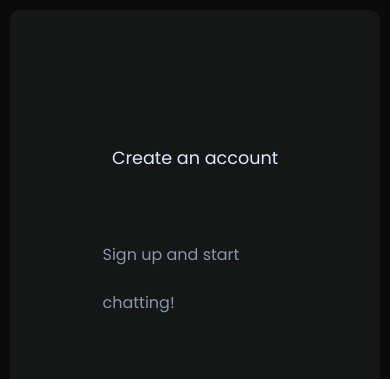
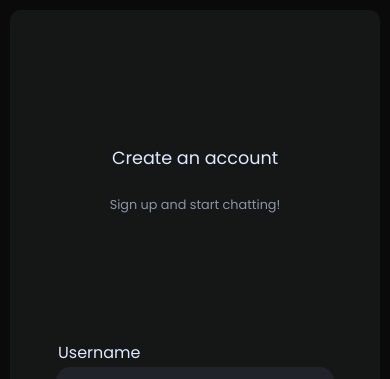
Before and after one commit to hicoolasss/WebChat, a React (Create React App) app: page / in a window 390 px wide. Shown: the top 379 px of the page. Built offline with nearby package versions, Linux system fonts and the light colour scheme.

Commit message:
fixed back responsive resolutions

```diff
--- a/src/registration.css
+++ b/src/registration.css
@@ -319,7 +319,7 @@ p {
         font-size: 1.5em;
     }
 
-    #create_acc_desc {
+    #desc {
         font-size: 1em;
         /* margin-top: 5px; */
     }
@@ -338,7 +338,7 @@ p {
         font-size: 2.5em;
     }
 
-    #create_acc_desc {
+    #desc {
         font-size: 2em;
         /* margin-top: 5px; */
     }
@@ -369,7 +369,7 @@ p {
         font-size: 2em;
     }
 
-    #create_acc_desc {
+    #desc {
         font-size: 1.5em;
         /* margin-top: 5px; */
     }
@@ -398,7 +398,7 @@ p {
         font-size: 1em;
     }
 
-    #create_acc_desc {
+    #desc {
         font-size: 0.7em;
         /* margin-top: 5px; */
     }
@@ -431,7 +431,7 @@ p {
         font-size: 2.5em;
     }
 
-    #create_acc_desc {
+    #desc {
         font-size: 2em;
         margin-top: 5px;
     }
@@ -442,7 +442,7 @@ p {
         font-size: 2em;
     }
 
-    #create_acc_desc {
+    #desc {
         font-size: 1.5em;
     }
 
@@ -459,7 +459,7 @@ p {
         margin-top: 100px;
     }
 
-    #create_acc_desc {
+    #desc {
         font-size: 0.8em;
         margin-top: -25px;
         /* margin-top: 5px; */
@@ -484,7 +484,7 @@ p {
         margin-top: 100px;
     }
 
-    #create_acc_desc {
+    #desc {
         font-size: 0.9em;
         margin-top: -25px;
         /* margin-top: 5px; */
@@ -509,7 +509,7 @@ p {
         margin-top: 100px;
     }
 
-    #create_acc_desc {
+    #desc {
         font-size: 0.9em;
         margin-top: -25px;
         /* margin-top: 5px; */
@@ -534,7 +534,7 @@ p {
         margin-top: 100px;
     }
 
-    #create_acc_desc {
+    #desc {
         font-size: 0.8em;
         margin-top: -25px;
         /* margin-top: 5px; */
```
